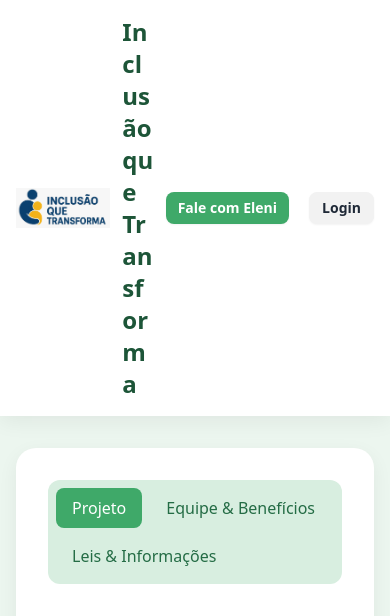
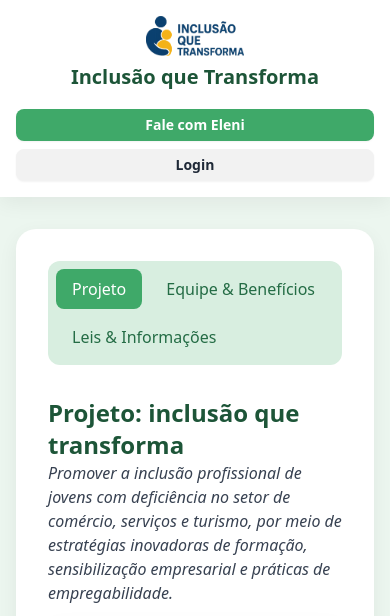
Before and after one commit to rvfe/icq, a Django app: page / in a window 390 px wide. Shown: the top 616 px of the page. Run offline with Django 5.2, Linux system fonts and the light colour scheme; some libraries are stand-ins or nearby versions.

Commit message:
last green changes

```diff
--- a/iqc_app/core/templates/base.html
+++ b/iqc_app/core/templates/base.html
@@ -41,34 +41,41 @@
   <!-- FULL-WIDTH HEADER -->
   <header class="bg-white shadow-soft">
     <div class="max-w-7xl mx-auto px-4 py-4
-                flex flex-wrap items-center gap-3">
+                flex flex-col sm:flex-row sm:items-center sm:justify-between gap-3 text-center sm:text-left">
+
+      <!-- Logo + Title wrapper -->
+      <div class="flex flex-col sm:flex-row sm:items-center gap-2 justify-center">
         <img src="{% static 'img/logo.png' %}" alt="Logo"
-           class="h-10 md:h-12 w-auto" style="image-rendering:-webkit-optimize-contrast;">
+            class="h-10 md:h-12 w-auto mx-auto sm:mx-0"
+            style="image-rendering:-webkit-optimize-contrast;">
+        <h1 class="text-xl sm:text-2xl md:text-3xl font-semibold text-brand-800 break-words leading-tight">
+          Inclusão que Transforma
+        </h1>
+      </div>
 
-      <!-- Let title shrink/wrap on tiny screens -->
-      <h1 class="text-2xl md:text-3xl font-semibold text-brand-800 flex-1 min-w-0">
-        <span class="block whitespace-normal break-words" style="hyphens:auto">
-          Inclusão que Transforma
-        </span>
-      </h1>
-
-      <!-- On phones the button drops to the next line and takes full width -->
+      <!-- Buttons -->
+      <div class="flex flex-col sm:flex-row gap-2 justify-center sm:justify-end mt-2 sm:mt-0">
         <a href="{{ whatsapp_link }}" target="_blank"
-        class="ml-auto btn btn-sm border-0 bg-brand-500 hover:bg-brand-600 text-white">
+          class="btn btn-sm border-0 bg-brand-500 hover:bg-brand-600 text-white w-full sm:w-auto">
           Fale com Eleni
         </a>
         {% if user.is_authenticated %}
-        <a href="{% url 'submissions_list' %}" class="ml-2 btn btn-sm bg-brand-200 text-brand-800">Submissões</a>
-
-        <form action="{% url 'logout' %}" method="post" class="inline ml-2">
+          <a href="{% url 'submissions_list' %}"
+            class="btn btn-sm bg-brand-200 text-brand-800 w-full sm:w-auto">
+            Submissões
+          </a>
+          <form action="{% url 'logout' %}" method="post" class="inline">
             {% csrf_token %}
-          <button type="submit" class="btn btn-sm">Logout</button>
+            <button type="submit" class="btn btn-sm w-full sm:w-auto">Logout</button>
           </form>
         {% else %}
-        <a href="{% url 'login' %}" class="ml-2 btn btn-sm">Login</a>
+          <a href="{% url 'login' %}" class="btn btn-sm w-full sm:w-auto">Login</a>
         {% endif %}
       </div>
+    </div>
   </header>
+
+
 
   <!-- CENTERED CONTENT -->
   <main class="max-w-7xl mx-auto px-4 py-8">
--- a/iqc_app/core/templates/content/_aba3_leis.html
+++ b/iqc_app/core/templates/content/_aba3_leis.html
@@ -4,7 +4,7 @@
   <div class="grid md:grid-cols-2 xl:grid-cols-3 gap-6 mt-4">
     <!-- Lei de Cotas -->
     <div class="bg-white shadow-soft rounded-xl p-6">
-      <h3 class="text-lg font-semibold text-brand-700 mb-2">Lei de Cotas (Lei nº 8.213/91)</h3>
+      <h3 class="text-lg font-semibold text-brand-700  mb-2">Lei nº 8.213/91 (Lei de Cotas)</h3>
       <p class="text-gray-700">
         Obriga empresas com 100+ funcionários a reservarem 2% a 5% das vagas para PcD.<br>
         Até 200 empregados: 2% · 201–500: 3% · 501–1000: 4% · 1001+: 5%.
@@ -14,7 +14,7 @@
 
     <!-- Lei da Aprendizagem -->
     <div class="bg-white shadow-soft rounded-xl p-6">
-      <h3 class="text-lg font-semibold text-brand-700 mb-2">Lei nº 10.097/00 (Lei da Aprendizagem)</h3>
+      <h3 class="text-lg font-semibold text-brand-700  mb-2">Lei nº 10.097/00 (Lei da Aprendizagem)</h3>
       <p class="text-gray-700">
         Estabelece que 5% a 15% dos empregados devem ser aprendizes.<br>
         Faixa etária: 14 a 24 anos (sem limite para PcD).
@@ -23,7 +23,7 @@
 
     <!-- LBI -->
     <div class="bg-white shadow-soft rounded-xl p-6">
-      <h3 class="text-lg font-semibold text-brand-700 mb-2">Lei Brasileira de Inclusão (Lei nº 13.146/2015)</h3>
+      <h3 class="text-lg font-semibold text-brand-700  mb-2">Lei nº 13.146/2015 (Lei Brasileira de Inclusão)</h3>
       <ul class="list-disc pl-5 text-gray-700">
         <li>Direito ao trabalho em igualdade de oportunidades.</li>
         <li>Ambiente acessível em igualdade de condições, incluindo adaptações necessárias (físicas, tecnológicas, comunicacionais).</li>
--- a/iqc_app/core/views.py
+++ b/iqc_app/core/views.py
@@ -13,7 +13,7 @@ def home(request):
         if form.is_valid():
             form.save()
             messages.success(request, "Formulário enviado com sucesso!")
-            return redirect("core:home")
+            return redirect("home")
         messages.error(request, "Erros no formulário, confira os campos.")
     else:
         form = PartnerApplicationForm()
--- a/iqc_app/iqc/urls.py
+++ b/iqc_app/iqc/urls.py
@@ -6,5 +6,5 @@ urlpatterns = [
     path("admin/", admin.site.urls),
     path("accounts/login/", auth_views.LoginView.as_view(template_name="login.html"), name="login"),
     path("accounts/logout/", auth_views.LogoutView.as_view(), name="logout"),
-    path("", include("iqc_app.core.urls")),
+    path("", include("iqc_app.core.urls")),  # only this, no duplicate home here
 ]
```
Also changed, not shown: iqc_app/iqc/settings.py (+7 -2 lines), iqc_app/core/static/img/logo copy.png (added), iqc_app/core/static/img/logo.PNG, iqc_app/core/static/img/logo_velho.PNG (added), iqc_app/core/urls.py (line endings or trailing spaces). Lines whose indentation alone changed are shown as unchanged.
